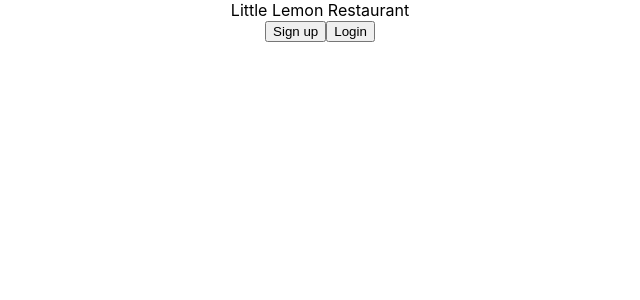
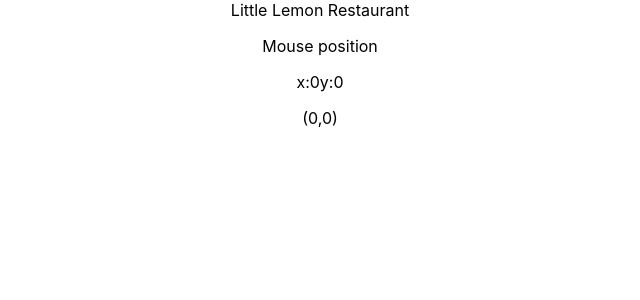
Before and after one commit to syeef-test/react_meta, a React (Create React App) app: page / in a window 1280 px wide. Shown: the top 300 px of the page, without its empty margins (320-960 px from the left). Built offline with nearby package versions, Linux system fonts and the light colour scheme.

Commit message:
hoc mouse pointer tracker

```diff
--- a/src/App.js
+++ b/src/App.js
@@ -1,37 +1,68 @@
 import React from "react";
 import "./App.css";
+import { useState, useEffect } from "react";
 
-const Button = ({ type, children, ...buttonProps }) => {
-  const className = type === "primary" ? "PrimaryButton" : "SecondaryButton";
+const withMousePosition = (WrappedComponent) => {
+  return (props) => {
+    const [mousePosition, setMousePosition] = useState({
+      x: 0,
+      y: 0,
+    });
+
+    useEffect(() => {
+      const handleMousePositionChange = (e) => {
+        setMousePosition({
+          x: e.clientX,
+          y: e.clientY,
+        });
+      };
+      window.addEventListener("mousemove", handleMousePositionChange);
+      return () => {
+        window.removeEventListener("mousemove", handleMousePositionChange);
+      };
+    }, []);
+
+    return <WrappedComponent {...props} mousePosition={mousePosition} />;
+  };
+};
+
+const PanelMouseLogger = ({ mousePosition }) => {
+  if (!mousePosition) {
+    return null;
+  }
+
   return (
-    <button className={`Button ${className}`} {...buttonProps}>
-      {children}
-    </button>
+    <div className="BasicTracker">
+      <p>Mouse position</p>
+      <div className="Row">
+        <span>x:{mousePosition.x}</span>
+        <span>y:{mousePosition.y}</span>
+      </div>
+    </div>
   );
 };
 
-const LoginButton = ({ type, children, ...buttonProps }) => {
+const PointMouseLogger = ({ mousePosition }) => {
+  if (!mousePosition) {
+    return null;
+  }
+
   return (
-    <Button
-      type="secondary"
-      {...buttonProps}
-      onClick={() => alert("Logging in!")}
-    >
-      {children}
-    </Button>
+    <p>
+      ({mousePosition.x},{mousePosition.y})
+    </p>
   );
 };
+
+const PanelMouseTracker = withMousePosition(PanelMouseLogger);
+const PointMouseTracker = withMousePosition(PointMouseLogger);
 
 function App() {
   return (
     <div className="App">
       <header className="Header">Little Lemon Restaurant</header>
-      <Button type="primary" onClick={() => alert("Signing up!")}>
-        Sign up
-      </Button>
-      <LoginButton type="secondary" onClick={() => alert("Logging in!")}>
-        Login
-      </LoginButton>
+      <PanelMouseTracker />
+      <PointMouseTracker />
     </div>
   );
 }
```
